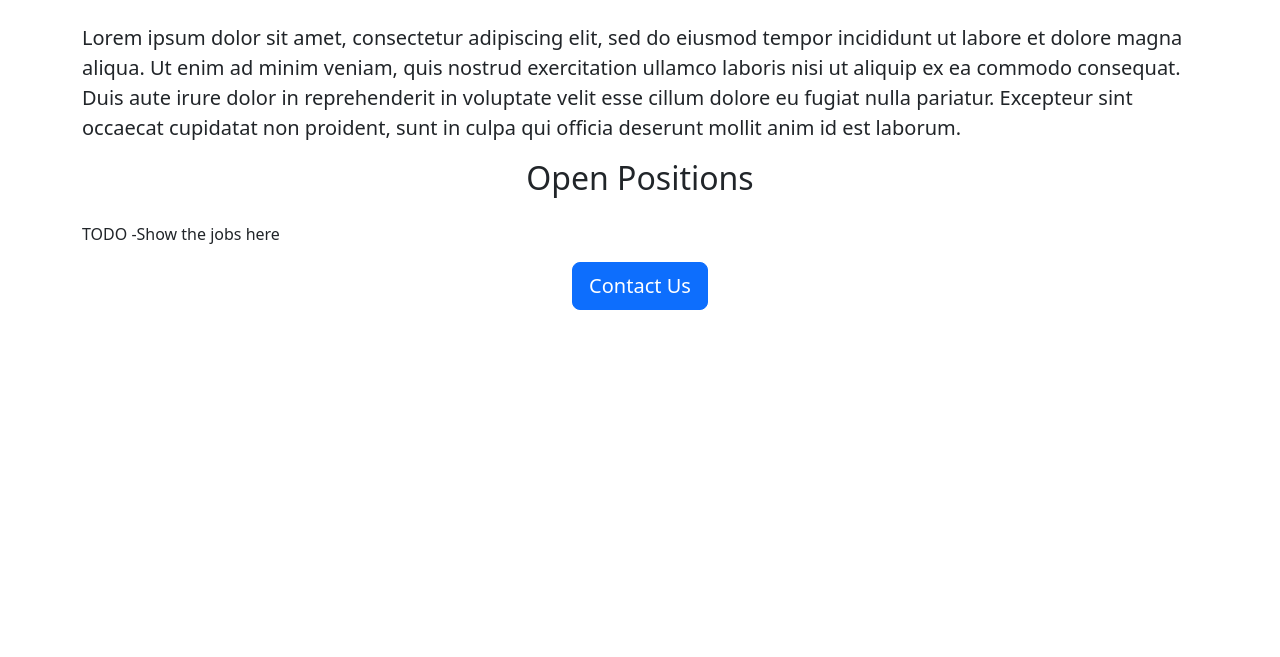
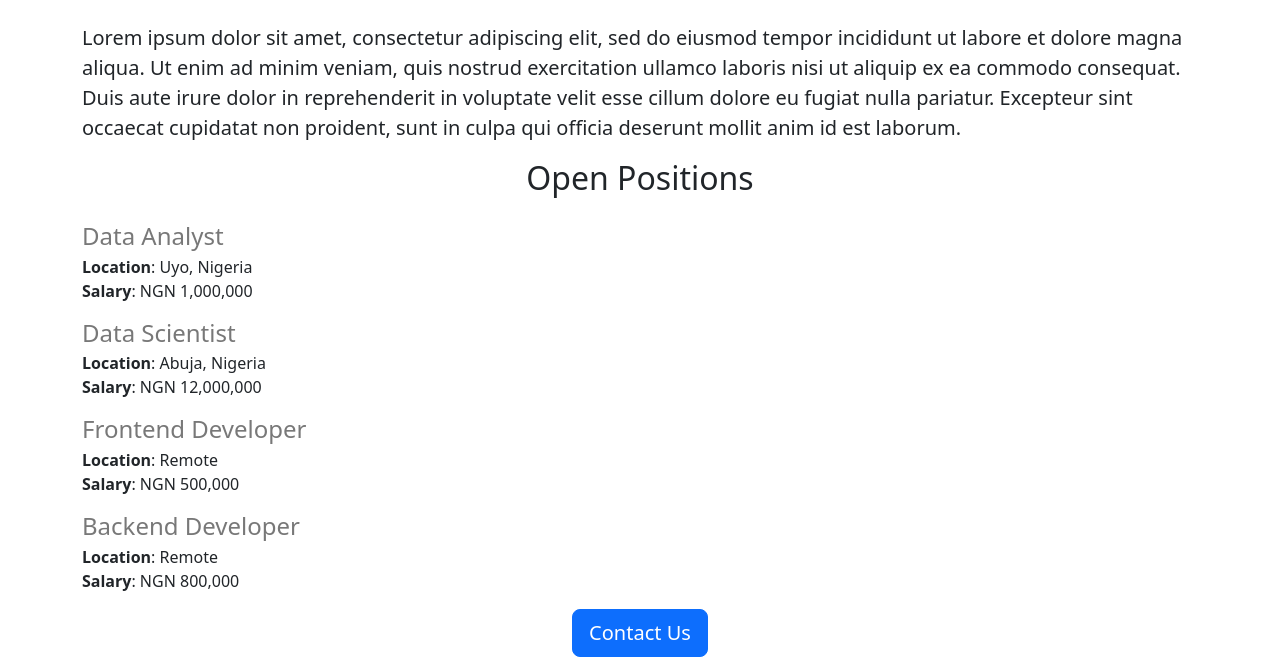
Before and after one commit to idyweb/careers-website, a Flask app: page / in a window 1280 px wide. Shown: the part 535-1192 px from the top of the page. Before the commit the page ends 845 px from the top, so only its background shows below. Run offline with Flask 3, Linux system fonts and the light colour scheme.

Commit message:
added jobs to the site

```diff
--- a/app.py
+++ b/app.py
@@ -2,9 +2,37 @@ from flask import Flask, render_template
 
 app = Flask(__name__)
 
+JOBS = [
+    {
+       "id": 1,
+       "title": "Data Analyst",
+       "location": "Uyo, Nigeria",
+       "salary": "NGN 1,000,000"
+
+    },
+    {
+        "id": 2,
+        "title": "Data Scientist",
+        "location": "Abuja, Nigeria",
+        "salary": "NGN 12,000,000"
+    },
+    {
+        "id": 3,
+        "title": "Frontend Developer",
+        "location": "Remote",
+        "salary": "NGN 500,000"
+    },
+    {
+        "id": 4,
+        "title": "Backend Developer",
+        "location": "Remote",
+        "salary": "NGN 800,000"
+    }
+]
+
 @app.route('/')
 def hello_world():
-    return render_template('index.html')
+    return render_template('index.html', jobs= JOBS)
 
 if __name__ == '__main__':
     app.run(host='0.0.0.0', debug=True)
--- a/templates/index.html
+++ b/templates/index.html
@@ -35,7 +35,24 @@
         est laborum.
         </p>
         <h2 class="text-center mt-2 mb-4" >Open Positions </h2>
-        <p>TODO -Show the jobs here </p>
+        <div>
+            {%for job in jobs%}
+                <div style="margin-bottom:16px;">
+
+                    <h4 style="color:rgb(120,120,120); margin-bottom:4px;">
+                        {{job['title']}}
+                    </h4>
+                    <div>
+                        <b>Location</b>: {{job['location']}}
+                    </div>
+                    <div>
+                        <b>Salary</b>: {{job['salary']}}
+                    </div>
+
+                </div>
+
+            {% endfor %}
+        </div>
         <div class="text-center" >
             <button class="btn btn-primary btn-lg" >Contact Us</button>
 
```
